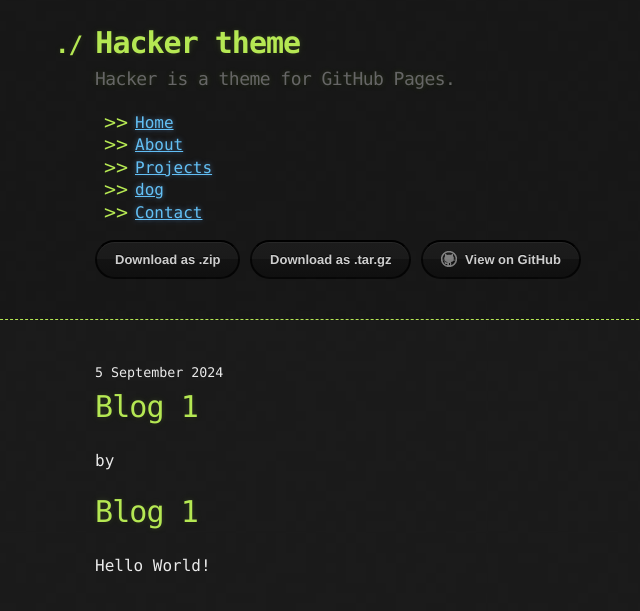
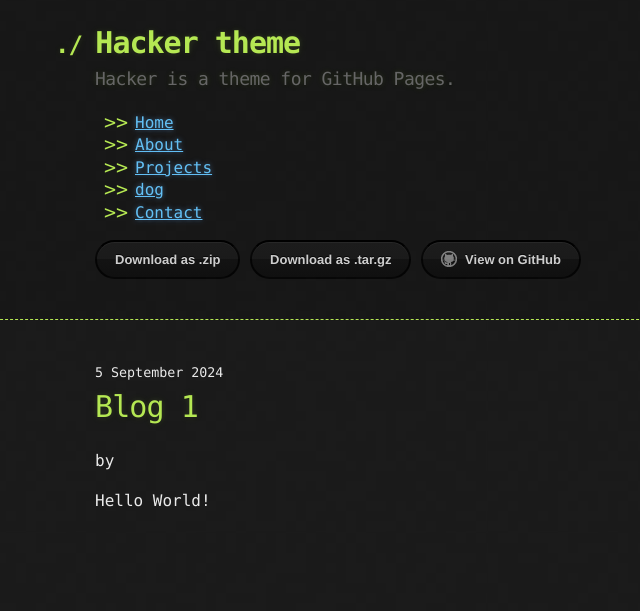
Before and after one commit to Izen78/Izen78.github.io, a Jekyll site: the page built from blog/2024/2024-09-05-test.md, in a window 1280 px wide. Shown: the top 611 px of the page, without its empty margins (45-685 px from the left). Built offline with Jekyll 4.4.1, drawn with Linux system fonts in a browser that asks for light colours.

Commit message:
Fixing first blog post

```diff
--- a/blog/2024/2024-09-05-test.md
+++ b/blog/2024/2024-09-05-test.md
@@ -3,7 +3,4 @@ layout: post
 title: Blog 1
 date: 2024-09-05 12:00:00
 ---
-
-# Blog 1
-
 Hello World!
```
